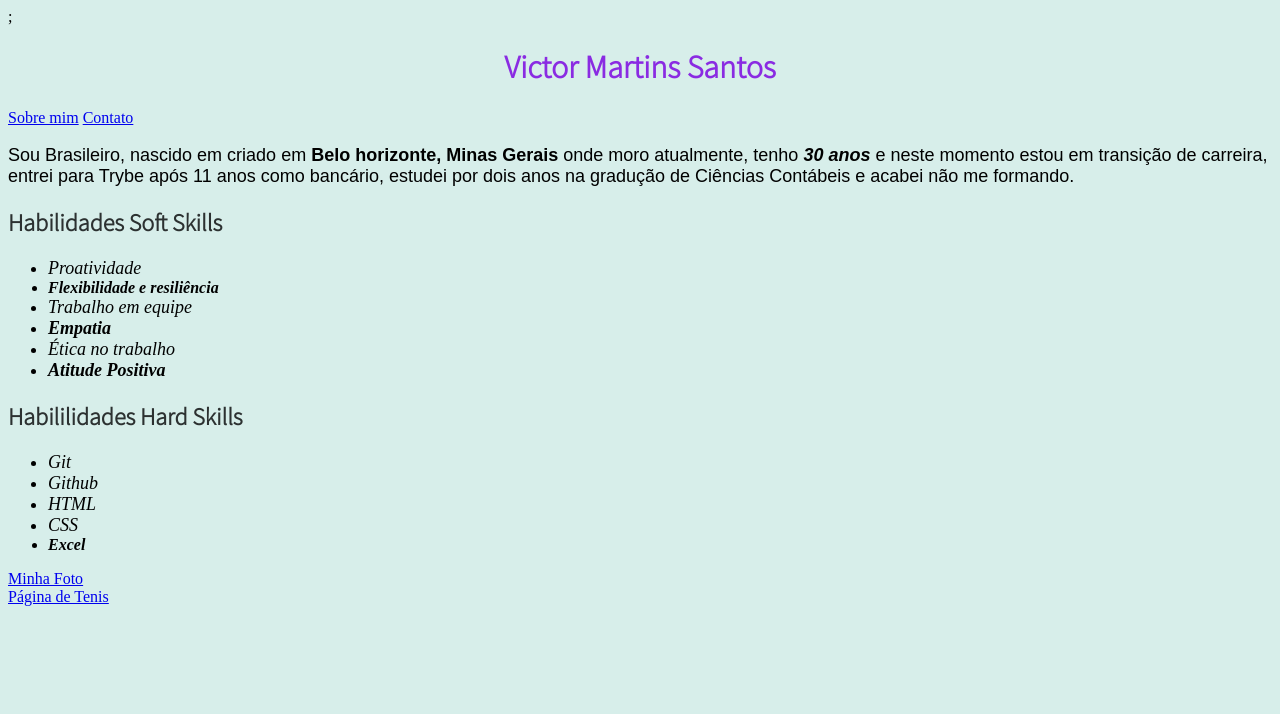
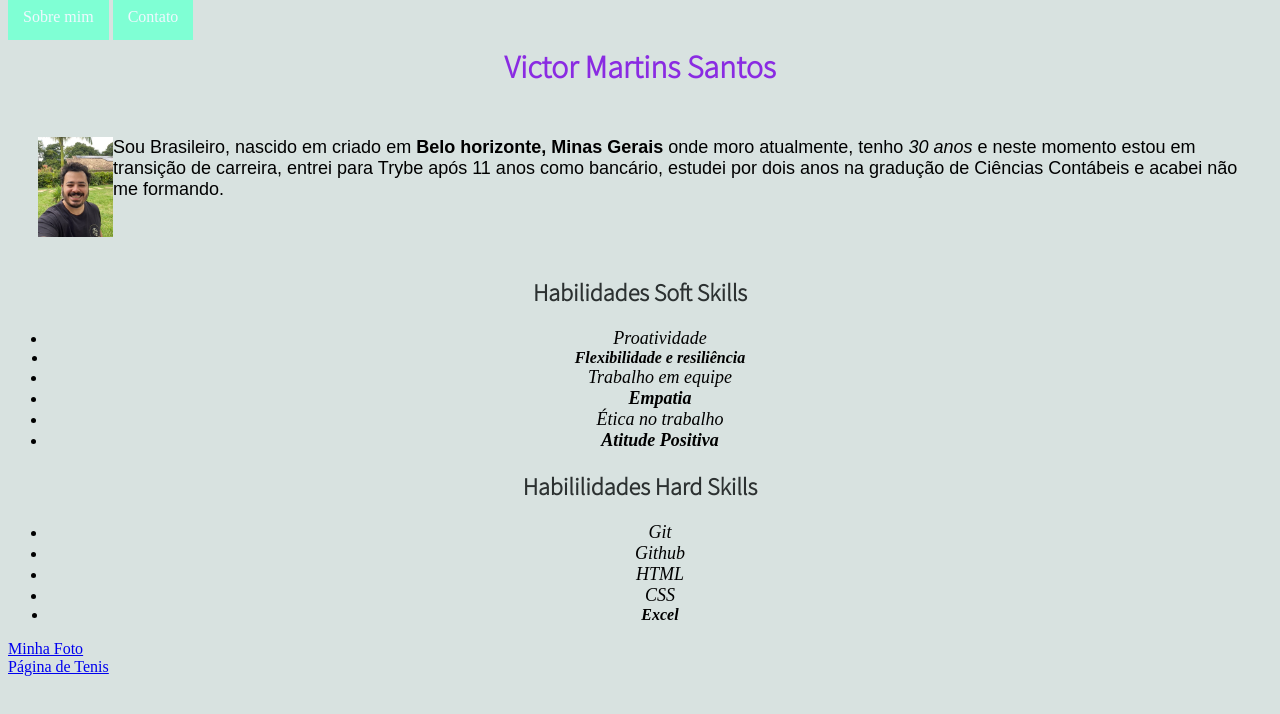
Before and after one commit to victor-martins13/victor-martins13.github.io, a plain HTML site: page index.html in a window 1280 px wide. Drawn offline with Linux system fonts and the light colour scheme.

Commit message:
Adiocina nvas tags de css

```diff
--- a/index.html
+++ b/index.html
@@ -6,83 +6,31 @@
     <meta http-equiv="X-UA-Compatible" content="IE=edge">
     <meta name="viewport" content="width=device-width, initial-scale=1.0">
     <title>Victor Martins Santos</title>
-    <link rel="preconnect" href="https://fonts.googleapis.com"><link rel="preconnect" href="https://fonts.gstatic.com" crossorigin><link href="https://fonts.googleapis.com/css2?family=Source+Sans+Pro:wght@300&display=swap" rel="stylesheet">;
-    <Style>
-        h2 {
-            color: rgb(44, 49, 49);
-        }
+    <link rel="preconnect" href="https://fonts.googleapis.com">
+    <link rel="preconnect" href="https://fonts.gstatic.com" crossorigin>
+    <link href="https://fonts.googleapis.com/css2?family=Source+Sans+Pro:wght@300&display=swap" rel="stylesheet">
+    <link rel="stylesheet" href="style.css">
 
-        body {
-            background-color: rgb(215, 238, 234);
-        }
-
-        h1,
-        h2 {
-            font-family: 'Source Sans Pro', sans-serif;
-        }
-
-        h1 {
-            color: blueviolet;
-            text-align: center;
-        }
-
-        ul {
-            font-style: italic;
-
-        }
-        .descrição {
-            font-size: 18px;
-            font-family: fantasy;
-
-        }
-        .proatividade {
-            font-size: 18px;
-        }
-        .Flexibilidade {
-            font-size: 18px;
-        }
-        .trabalhoemequipe {
-            font-size: 18px;
-        }
-        .empatia {
-            font-size: 18px;
-
-        }
-        .etica {
-            font-size: 18px;
-        }
-        .atitude {
-            font-size: 18px;
-            font-style: italic
-        }
-        .git {
-            font-size: 18px;
-        }
-        .github {
-            font-size: 18px;
-        }
-        .html {
-            font-size: 18px;
-        }
-        .css {
-            font-size: 18px;
-        }
-        .exel {
-            font-size: 18px;
-        }
-
-
-
-    </Style>
 </head>
 
 <body>
+    <a class="button" href="Sobre-mim">Sobre mim</a>
+    <a class="button" href="Contato">Contato</a>
+    <div>
         <h1>Victor Martins Santos</h1>
-    <a href="Sobre-mim">Sobre mim</a>
-    <a href="Contato">Contato</a>
-    <p class="descrição">Sou Brasileiro, nascido em criado em <strong> Belo horizonte, Minas Gerais</strong> onde moro atualmente, tenho <strong><em>30 anos</em></strong> e neste
-        momento estou em transição de carreira, entrei para Trybe após 11 anos como bancário, estudei por dois anos na
+        <div class="image-coutenier">
+            <img class="image" src="imagens/image0.jpeg" alt="Victor sorrindo">
+            <p class="descrição">Sou Brasileiro, nascido em criado em <strong> Belo horizonte, Minas Gerais</strong>
+                onde
+                moro
+                atualmente, tenho <st rong><em>30 anos</em></strong> e neste
+                    momento estou em transição de carreira, entrei para Trybe após 11 anos como bancário, estudei por
+                    dois anos
+                    na
                     gradução de Ciências Contábeis e acabei não me formando. </p>
+        </div>
+    </div>
+    <div class="habilidade">
         <h2>Habilidades Soft Skills</h2>
         <ul>
             <li class="proatividade">Proatividade</li>
@@ -100,6 +48,7 @@
             <Li class="css">CSS</Li>
             <li class="excel"><strong>Excel</strong></li>
         </ul>
+    </div>
     <a href="Minha Foto"> Minha Foto</a><br>
     <a href="https://tenisbrasil.uol.com.br/" target="_parent">Página de Tenis</a>
 
--- /dev/null
+++ b/style.css
@@ -0,0 +1,83 @@
+h2 {
+    color: rgb(44, 49, 49);
+}
+
+body {
+    background-color: rgb(216, 226, 224);
+}
+
+h1,
+h2 {
+    font-family: 'Source Sans Pro', sans-serif;
+}
+
+h1 {
+    color: blueviolet;
+    text-align: center;
+}
+
+ul {
+    font-style: italic;
+
+}
+.descrição {
+    font-size: 18px;
+    font-family: fantasy;
+
+
+
+}
+.proatividade {
+    font-size: 18px;
+}
+.Flexibilidade {
+    font-size: 18px;
+}
+.trabalhoemequipe {
+    font-size: 18px;
+}
+.empatia {
+    font-size: 18px;
+
+}
+.etica {
+    font-size: 18px;
+}
+.atitude {
+    font-size: 18px;
+    font-style: italic
+}
+.git {
+    font-size: 18px;
+}
+.github {
+    font-size: 18px;
+}
+.html {
+    font-size: 18px;
+}
+.css {
+    font-size: 18px;
+}
+.exel {
+    font-size: 18px;
+}
+
+.image {
+border: 2px;
+float: left;
+height: 100px;
+}
+.image-coutenier {
+    height: 90px;
+    margin: 50px 30px;
+}
+.button {
+    color: aliceblue;
+    background-color: aquamarine;
+    padding: 15px 15px;
+    text-decoration: none;
+}
+.habilidade {
+    text-align: center;
+}
```
Also changed, not shown: imagens/image0.jpeg (added). Lines whose indentation alone changed are shown as unchanged.
